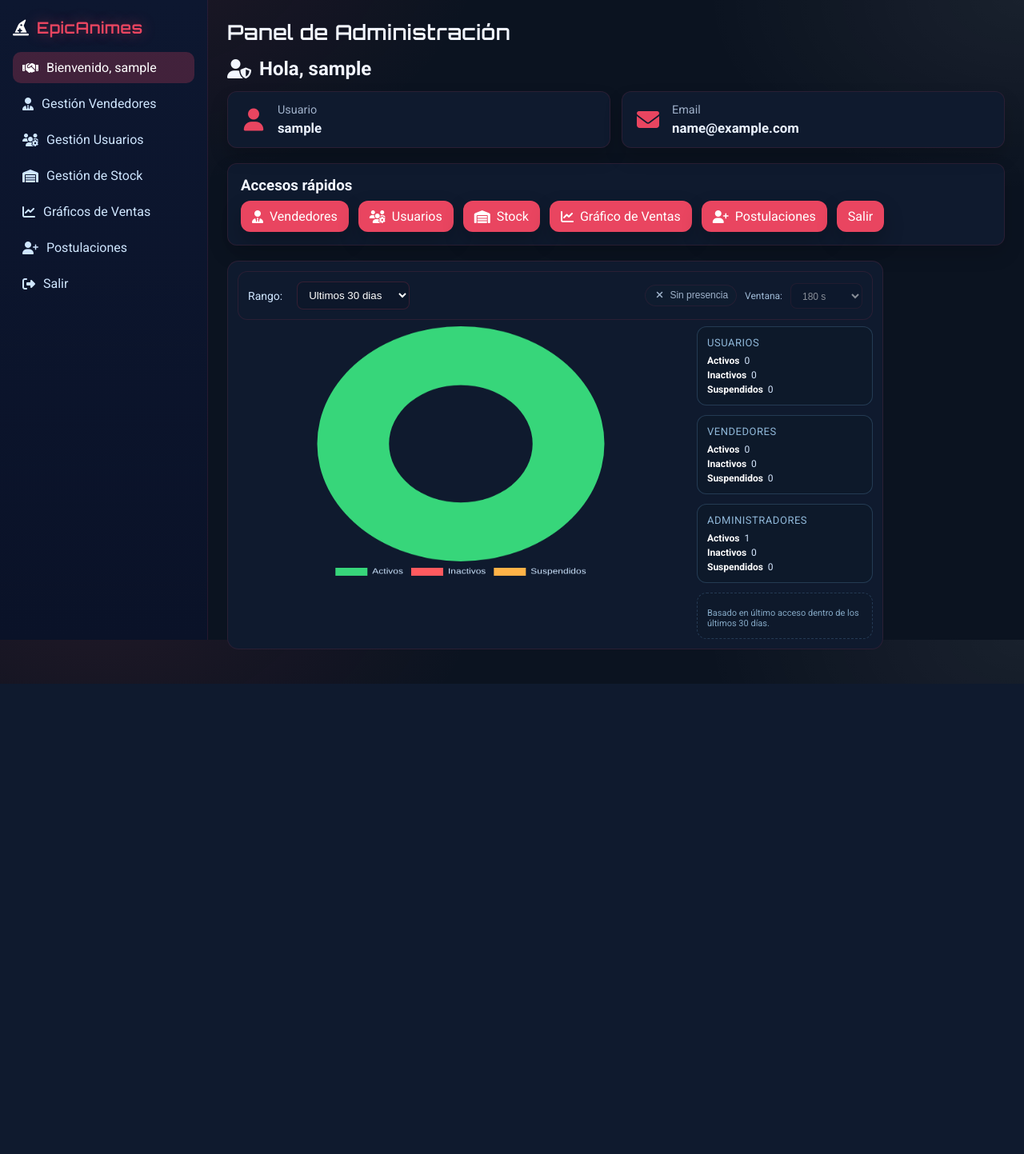
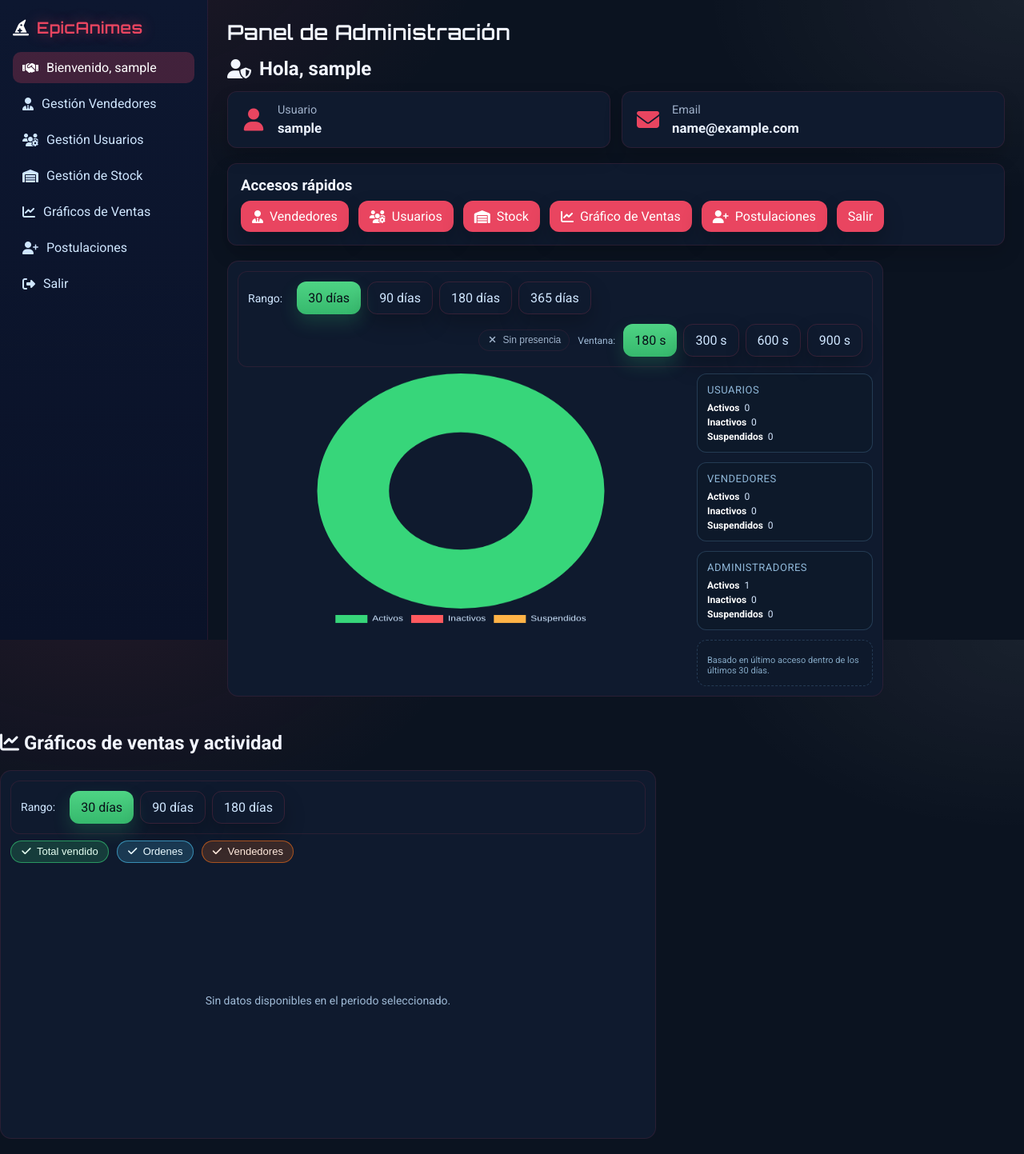
Before and after one commit to JParraGithub/EpicAnimes, a Django app: page /dashboard_administrador/ in a window 1280 px wide. Shown: the whole page at 80% size. Before the commit the page ends 855 px from the top, so only its background shows below. Run offline with Django 4.2, Linux system fonts and the light colour scheme; the visitor is signed in with stand-in values (Sample User, id 1); data comes from the database, SQL or seed files in the repository; data that the repository does not hold is empty.

```diff
--- a/static/js/dashboard_administrador.js
+++ b/static/js/dashboard_administrador.js
@@ -1525,6 +1525,10 @@ const openEditModal = (row) => {
       if (id === 'usuarios_gestion') { loadUsuarios(); }
       if (id === 'stock') { stopUsuariosRealtime(); stopVendedoresRealtime(); loadStock(); }
       if (id === 'postulaciones') { stopUsuariosRealtime(); stopVendedoresRealtime(); loadPostulaciones(); }
+      if (id === 'graficos') {
+        // Asegura que los charts se ajusten al hacerse visible la sección
+        setTimeout(() => { try { window.dispatchEvent(new Event('resize')); } catch (_) {} }, 50);
+      }
     });
   });
 
--- a/templates/dashboard_administrador.html
+++ b/templates/dashboard_administrador.html
@@ -69,7 +69,13 @@
             <div class="table-tools" style="margin-bottom:8px;">
               <div class="left">
                 <label for="selectEstadoGlobalRange" style="color:#cfe6ff; font-size:14px; margin-right:8px;">Rango:</label>
-                <select id="selectEstadoGlobalRange">
+                <div class="chip-group" data-select="#selectEstadoGlobalRange" style="display:inline-flex; gap:8px; flex-wrap:wrap;">
+                  <a href="#" class="btn ghost" data-value="30">30 días</a>
+                  <a href="#" class="btn ghost" data-value="90">90 días</a>
+                  <a href="#" class="btn ghost" data-value="180">180 días</a>
+                  <a href="#" class="btn ghost" data-value="365">365 días</a>
+                </div>
+                <select id="selectEstadoGlobalRange" style="display:none;">
                   <option value="30">Ultimos 30 dias</option>
                   <option value="90">Ultimos 90 dias</option>
                   <option value="180">Ultimos 180 dias</option>
@@ -83,7 +89,13 @@
                   <span class="chart-toggle__label">Sin presencia</span>
                 </button>
                 <label for="selectEstadoGlobalWindow" class="chart-filter-label">Ventana:</label>
-                <select id="selectEstadoGlobalWindow" class="chart-filter-select" style="height: 4vh;" disabled>
+                <div class="chip-group" data-select="#selectEstadoGlobalWindow" style="display:inline-flex; gap:8px; flex-wrap:wrap;">
+                  <a href="#" class="btn ghost" data-value="180">180 s</a>
+                  <a href="#" class="btn ghost" data-value="300">300 s</a>
+                  <a href="#" class="btn ghost" data-value="600">600 s</a>
+                  <a href="#" class="btn ghost" data-value="900">900 s</a>
+                </div>
+                <select id="selectEstadoGlobalWindow" class="chart-filter-select" style="height: 4vh; display:none;" disabled>
                   <option value="180">180 s</option>
                   <option value="300">300 s</option>
                   <option value="600">600 s</option>
@@ -100,7 +112,7 @@
             </div>
           </div>
         </div>
-      </section>
+      </div>
 
       <!-- Gestión Vendedores -->
       <section id="vendedores" class="section-group">
@@ -248,14 +260,19 @@
       <!-- Gráficos -->
 
       <!-- GRÁFICO DE LINEAS-->
-      <section id="graficos" class="section-group">
+      <div class="graficos-subsection">
         <h2><i class="fas fa-chart-line"></i> Gráficos de ventas y actividad</h2>
         <div class="charts-wrapper">
           <div class="chart-box large" id="ventasActividadBox">
             <div class="table-tools" style="margin-bottom:8px;">
               <div class="left">
                 <label for="ventasActividadRange" style="color:#cfe6ff; font-size:14px; margin-right:8px;">Rango:</label>
-                <select id="ventasActividadRange">
+                <div class="chip-group" data-select="#ventasActividadRange" style="display:inline-flex; gap:8px; flex-wrap:wrap;">
+                  <a href="#" class="btn ghost" data-value="30">30 días</a>
+                  <a href="#" class="btn ghost" data-value="90">90 días</a>
+                  <a href="#" class="btn ghost" data-value="180">180 días</a>
+                </div>
+                <select id="ventasActividadRange" style="display:none;">
                   <option value="30">Ultimos 30 dias</option>
                   <option value="90">Ultimos 90 dias</option>
                   <option value="180">Ultimos 180 dias</option>
@@ -298,7 +315,13 @@
             <div class="table-tools" style="margin-bottom:8px;">
               <div class="left">
                 <label style="color:#cfe6ff; font-size:14px; margin-right:8px;">Rango:</label>
-                <select id="selectVentasUsuariosRangeInner">
+                <div class="chip-group" data-select="#selectVentasUsuariosRangeInner" style="display:inline-flex; gap:8px; flex-wrap:wrap;">
+                  <a href="#" class="btn ghost" data-value="30">30 días</a>
+                  <a href="#" class="btn ghost" data-value="90">90 días</a>
+                  <a href="#" class="btn ghost" data-value="180">180 días</a>
+                  <a href="#" class="btn ghost" data-value="365">365 días</a>
+                </div>
+                <select id="selectVentasUsuariosRangeInner" style="display:none;">
                   <option value="30">Ultimos 30 dias</option>
                   <option value="90">Ultimos 90 dias</option>
                   <option value="180">Ultimos 180 dias</option>
@@ -307,7 +330,14 @@
               </div>
               <div class="right chart-filter-group">
                 <label for="selectVentasUsuariosTop" class="chart-filter-label">Top:</label>
-                <select id="selectVentasUsuariosTop" class="chart-filter-select" style="height: 4vh;">
+                <div class="chip-group" data-select="#selectVentasUsuariosTop" style="display:inline-flex; gap:8px; flex-wrap:wrap;">
+                  <a href="#" class="btn ghost" data-value="5">5</a>
+                  <a href="#" class="btn ghost" data-value="10">10</a>
+                  <a href="#" class="btn ghost" data-value="15">15</a>
+                  <a href="#" class="btn ghost" data-value="25">25</a>
+                  <a href="#" class="btn ghost" data-value="50">50</a>
+                </div>
+                <select id="selectVentasUsuariosTop" class="chart-filter-select" style="height: 4vh; display:none;">
                   <option value="5">Top 5</option>
                   <option value="10" selected>Top 10</option>
                   <option value="15">Top 15</option>
@@ -320,7 +350,13 @@
                   <span class="chart-toggle__label">Sin presencia</span>
                 </button>
                 <label for="selectVentasUsuariosWindow" class="chart-filter-label">Ventana:</label>
-                <select id="selectVentasUsuariosWindow" class="chart-filter-select" disabled style="height: 4vh;">
+                <div class="chip-group" data-select="#selectVentasUsuariosWindow" style="display:inline-flex; gap:8px; flex-wrap:wrap;">
+                  <a href="#" class="btn ghost" data-value="180">180 s</a>
+                  <a href="#" class="btn ghost" data-value="300">300 s</a>
+                  <a href="#" class="btn ghost" data-value="600">600 s</a>
+                  <a href="#" class="btn ghost" data-value="900">900 s</a>
+                </div>
+                <select id="selectVentasUsuariosWindow" class="chart-filter-select" disabled style="height: 4vh; display:none;">
                   <option value="180">180 s</option>
                   <option value="300">300 s</option>
                   <option value="600">600 s</option>
@@ -409,6 +445,31 @@
 
   <script>
   (function(){
+    // Chips -> Select sync (oculta selects, usa enlaces)
+    function initChipGroup(group){
+      const selId = group.getAttribute('data-select');
+      const select = selId ? document.querySelector(selId) : null;
+      if (!select) return;
+      const anchors = Array.from(group.querySelectorAll('a[data-value]'));
+      const setActive = (value) => {
+        anchors.forEach(a => {
+          const active = (a.getAttribute('data-value') === String(value));
+          a.classList.toggle('success', active);
+          a.classList.toggle('ghost', !active);
+        });
+      };
+      anchors.forEach(a => a.addEventListener('click', (ev) => {
+        ev.preventDefault();
+        const val = a.getAttribute('data-value');
+        if (!val) return;
+        select.value = val;
+        try { select.dispatchEvent(new Event('change', { bubbles:true })); } catch(_){ select.dispatchEvent(document.createEvent('Event')).initEvent('change', true, true); }
+        setActive(val);
+      }));
+      // Estado inicial
+      setActive(select.value || anchors[0]?.getAttribute('data-value'));
+    }
+    document.querySelectorAll('.chip-group[data-select]').forEach(initChipGroup);
     // Fix quick links (Bienvenido) navigation targets and keep accents
     const quickBox = document.querySelector('#bienvenido .chart-card div');
     if (quickBox) {
```
Also changed, not shown: templates/dashboard_vendedor.html (+48 -24 lines).
